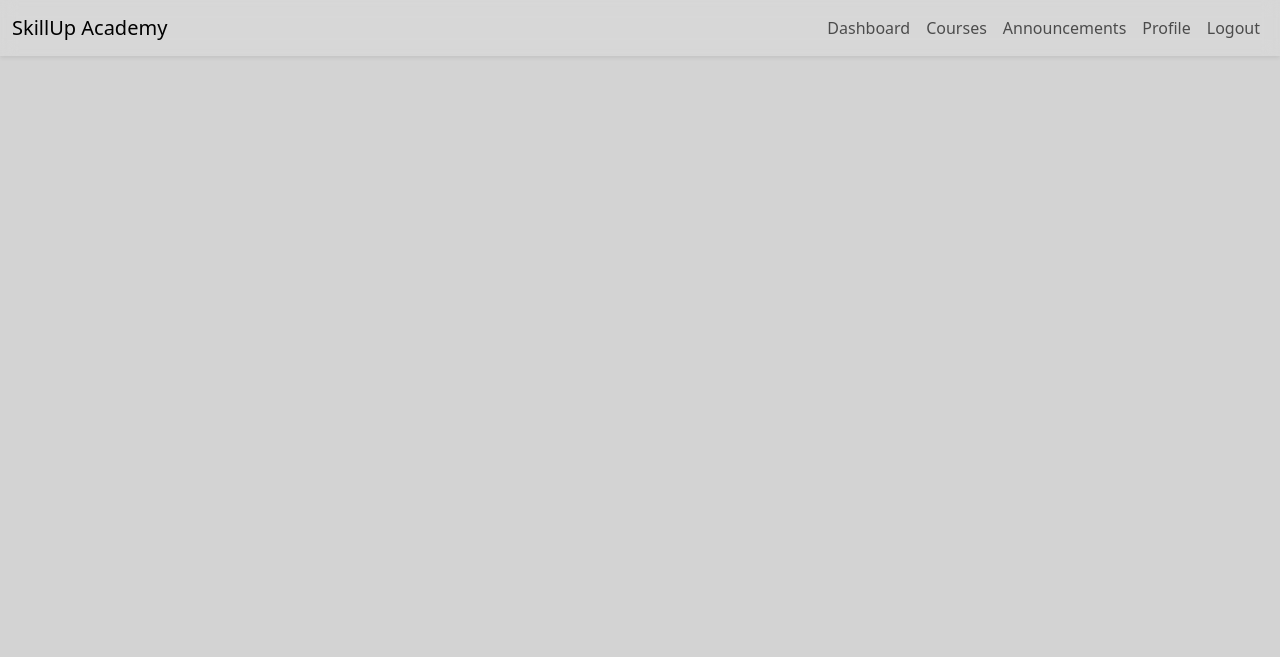
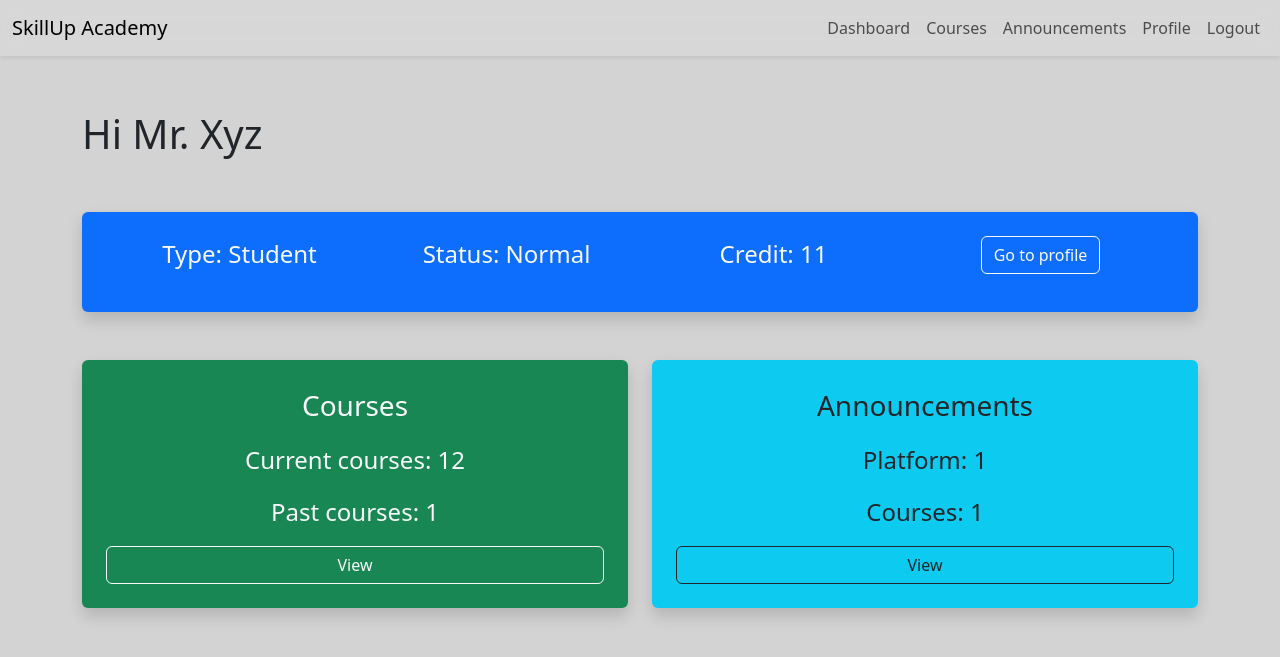
Before and after one commit to alifbinturjo/skill-up-academy, a PHP site: page /student/dashboard.html in a window 1280 px wide. Shown: the top 657 px of the page. Run offline with PHP 8.4, Linux system fonts and the light colour scheme.

Commit message:
student dash done

```diff
--- a/student/dashboard.html
+++ b/student/dashboard.html
@@ -5,6 +5,7 @@
     <meta name="viewport" content="width=device-width, initial-scale=1.0">
     <title>Dashboard</title>
     <link href="https://cdn.jsdelivr.net/npm/bootstrap@5.3.7/dist/css/bootstrap.min.css" rel="stylesheet" integrity="sha384-LN+7fdVzj6u52u30Kp6M/trliBMCMKTyK833zpbD+pXdCLuTusPj697FH4R/5mcr" crossorigin="anonymous">
+    <link rel="stylesheet" href="https://cdn.jsdelivr.net/npm/bootstrap-icons@1.11.3/font/bootstrap-icons.css">
     <link rel="stylesheet" href="../style.css">
 </head>
 <body>
@@ -20,7 +21,7 @@
     <div class="collapse navbar-collapse" id="navbarNav">
       <ul class="navbar-nav ms-auto">
         <li class="nav-item">
-          <a class="nav-link" href="">Dashboard</a>
+          <a class="nav-link" href="dashboard.html">Dashboard</a>
         </li>
         <li class="nav-item">
           <a class="nav-link" href="">Courses</a>
@@ -39,6 +40,56 @@
   </div>
 </nav>
 
+<div class="container">
+
+    <div class="mb-5 mt-5">
+        <p class="lead fs-1">Hi Mr. Xyz</p>
+    </div>
+
+    <div class="row">
+        <div class="col-md-12">
+            <div class="card h-100 shadow border-0 p-4 bg-primary text-center text-light">
+            <div class="container ">
+                <div class="row">
+                    <div class="col-md-3">
+                        <p class="lead fs-4">Type: Student</p>
+                    </div>
+                    <div class="col-md-3">
+                        <p class="lead fs-4">Status: Normal</p>
+                    </div>
+                    <div class="col-md-3">
+                        <p class="lead fs-4">Credit: 11</p>
+                    </div>
+                    <div class="col-md-3">
+                        <a href="" class="btn btn-outline-light">Go to profile</a>
+                    </div>
+                </div>
+            </div>
+        </div>
+        </div>
+    </div>
+
+    <div class="row mt-5">
+        <div class="col-md-6">
+            <div class="card h-100 shadow border-0 p-4 bg-success text-center text-light">
+                <p class="fs-3 lead">Courses</p>
+                <p class="fs-4 lead">Current courses: 12</p>
+                <p class="fs-4 lead">Past courses: 1</p>
+                <a href="" class="btn btn-outline-light">View</a>
+            </div>
+        </div>
+        <div class="col-md-6">
+            <div class="card h-100 shadow border-0 p-4 bg-info text-center">
+                <p class="fs-3 lead">Announcements</p>
+                <p class="fs-4 lead">Platform: 1</p>
+                <p class="fs-4 lead">Courses: 1</p>
+                <a href="" class="btn btn-outline-dark">View</a>
+            </div>
+        </div>
+    </div>
+</div>
+
+
 
     <script src="https://cdn.jsdelivr.net/npm/bootstrap@5.3.7/dist/js/bootstrap.bundle.min.js" integrity="sha384-ndDqU0Gzau9qJ1lfW4pNLlhNTkCfHzAVBReH9diLvGRem5+R9g2FzA8ZGN954O5Q" crossorigin="anonymous"></script>
 </body>
--- a/style.css
+++ b/style.css
@@ -6,7 +6,6 @@ body {
   background-color: rgba(255, 255, 255, 0.1);
   backdrop-filter: blur(8px);
   -webkit-backdrop-filter: blur(8px);
-<<<<<<< HEAD
 }
 
 .card-h {
@@ -21,6 +20,4 @@ body {
 .divider {
   border-top: 1px solid #000000;
   margin: 1rem 0;
-=======
->>>>>>> 400123a8e7dfe5810c272cc0c85e0e842c39ec9d
 }
```
